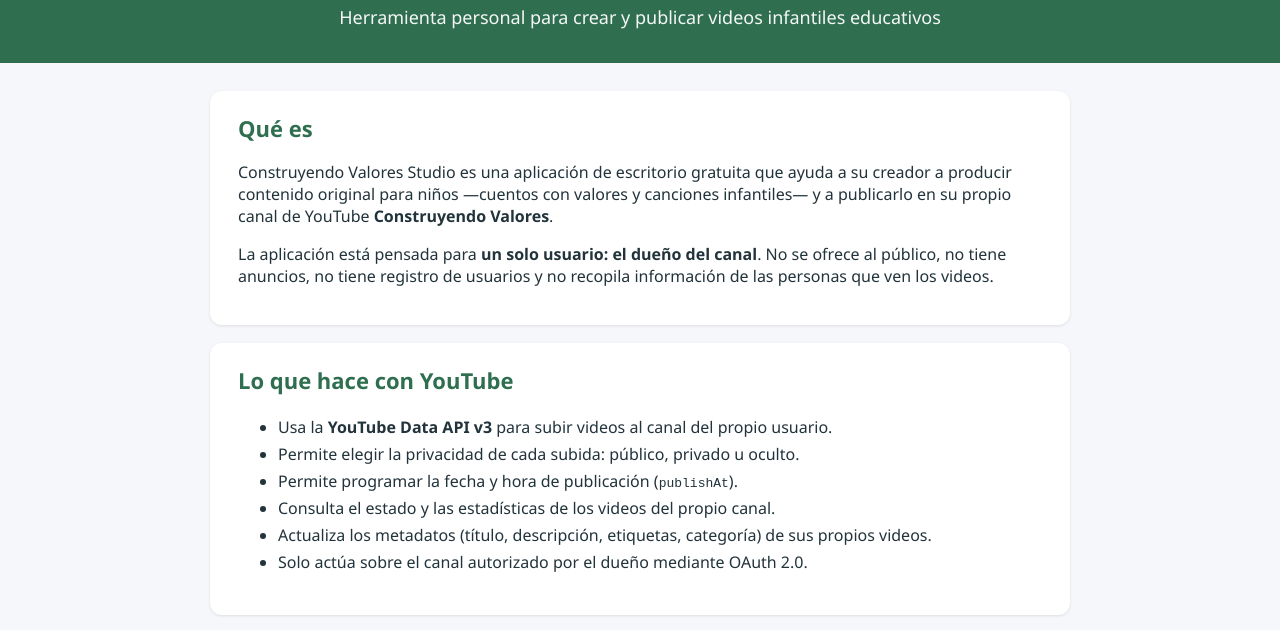
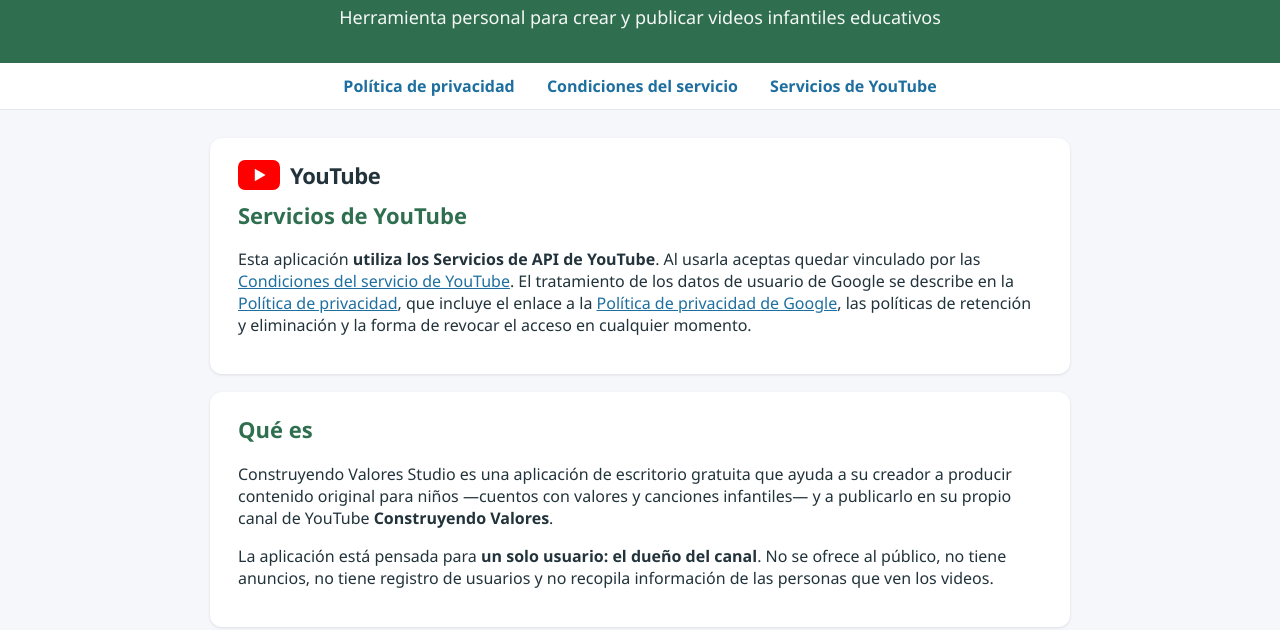
Before and after one commit to menesesdavian1-source/construyendo-valores-web, a plain HTML site: page index.html in a window 1280 px wide. Shown: the part 83-713 px from the top of the page. Drawn offline with Linux system fonts and the light colour scheme.

Commit message:
Pagina principal: marca de YouTube, aviso de Servicios de API de YouTube y navegacion a la politica de privacidad

```diff
--- a/index.html
+++ b/index.html
@@ -17,6 +17,11 @@
   footer { text-align: center; padding: 22px; color: #77828a; font-size: 14px; }
   a { color: #1e6f9f; }
   .fecha { color: #77828a; font-size: 14px; }
+  nav.doc { background: #fff; border-bottom: 1px solid #e3e7ee; text-align: center; padding: 12px 10px; }
+  nav.doc a { margin: 0 14px; font-weight: 600; text-decoration: none; font-size: 16px; }
+  nav.doc a:hover { text-decoration: underline; }
+  .yt { display: flex; align-items: center; gap: 10px; margin: 0 0 10px; }
+  .yt span { font-size: 22px; font-weight: 700; letter-spacing: -.5px; color: #22333b; }
 </style>
 </head>
 <body>
@@ -24,7 +29,30 @@
   <h1>Construyendo Valores Studio</h1>
   <p>Herramienta personal para crear y publicar videos infantiles educativos</p>
 </header>
+
+<nav class="doc">
+  <a href="privacy-policy.html">Política de privacidad</a>
+  <a href="terms.html">Condiciones del servicio</a>
+  <a href="#youtube">Servicios de YouTube</a>
+</nav>
+
 <main>
+  <div class="card" id="youtube">
+    <div class="yt">
+      <svg width="42" height="30" viewBox="0 0 28 20" role="img" aria-label="YouTube">
+        <rect x="0" y="0" width="28" height="20" rx="4.6" fill="#FF0000"></rect>
+        <polygon points="11.2,5.8 11.2,14.2 18.4,10" fill="#FFFFFF"></polygon>
+      </svg>
+      <span>YouTube</span>
+    </div>
+    <h2>Servicios de YouTube</h2>
+    <p>Esta aplicación <strong>utiliza los Servicios de API de YouTube</strong>. Al usarla aceptas quedar
+    vinculado por las <a href="https://www.youtube.com/t/terms">Condiciones del servicio de YouTube</a>.
+    El tratamiento de los datos de usuario de Google se describe en la
+    <a href="privacy-policy.html">Política de privacidad</a>, que incluye el enlace a la
+    <a href="https://policies.google.com/privacy">Política de privacidad de Google</a>, las políticas de
+    retención y eliminación y la forma de revocar el acceso en cualquier momento.</p>
+  </div>
   <div class="card">
     <h2>Qué es</h2>
     <p>Construyendo Valores Studio es una aplicación de escritorio gratuita que ayuda a su creador a
```
